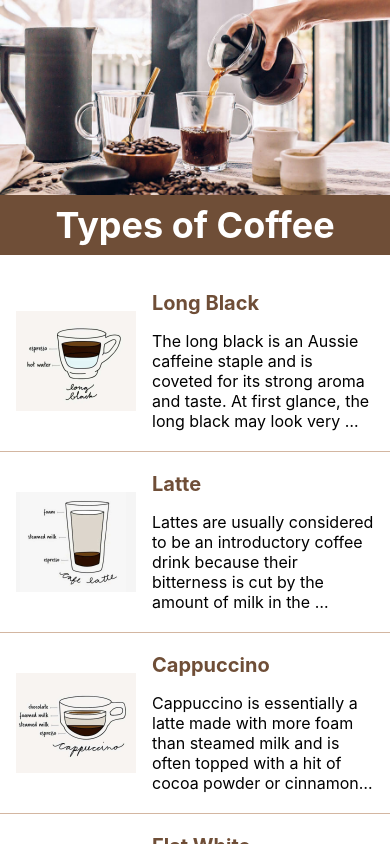
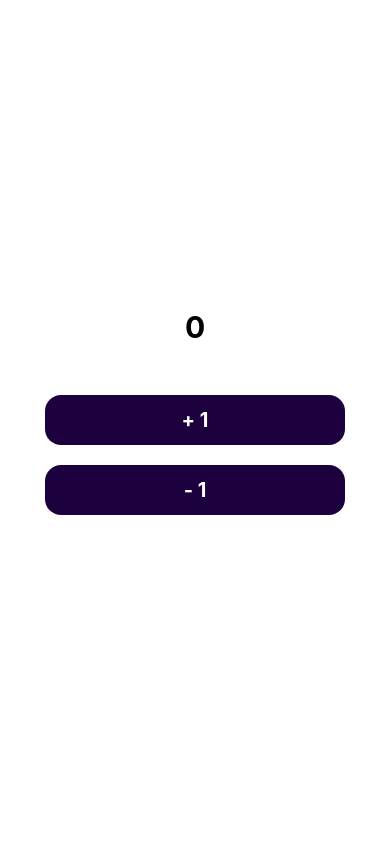
Before and after one commit to coffstack/PRN-FirstApp, a React Native app: screen / in a window 390 px wide. Built offline with nearby package versions, Linux system fonts and the light colour scheme.

Commit message:
initial value

```diff
--- a/App.tsx
+++ b/App.tsx
@@ -11,42 +11,46 @@ import {
 } from "react-native";
 import { CoffeeHeader } from "./CoffeeList/CoffeeHeader";
 import { CoffeeItem } from "./CoffeeList/CoffeeItem";
-import { coffeeList100 } from "./CoffeeList/data/coffeeLis100";
 import { Coffee, coffeeList } from "./CoffeeList/data/coffeeList";
 import { SeparatorItem } from "./CoffeeList/SeparatorItem";
 import { Button } from "./components/Button";
-import { List } from "./components/List";
-import { TextInput } from "./components/TextInput";
-import { login } from "./service/authService";
 
 export default function App() {
-  function changeName(text: string) {
-    console.log(text);
+  let count = 0;
+
+  function increment() {
+    count = count + 1;
+    console.log(count);
   }
 
-  function renderItem({ item }: ListRenderItemInfo<Coffee>) {
-    return <CoffeeItem {...item} />;
+  function decrement() {
+    count = count - 1;
+    console.log(count);
   }
   return (
     <View style={styles.container}>
-      <FlatList
-        // numColumns={2}
-        ListHeaderComponent={CoffeeHeader}
-        ItemSeparatorComponent={SeparatorItem}
-        data={coffeeList}
-        keyExtractor={(coffee) => coffee.name}
-        // renderItem={({ item }) => <CoffeeItem {...item} />}
-        renderItem={renderItem}
-        // windowSize={3}
-        //           initialNumToRender={20}
-      />
+      <Text style={styles.count}>{count}</Text>
+
+      <Button onPress={increment} title="+ 1" style={styles.buttonContainer} />
+
+      <Button onPress={decrement} title="- 1" style={styles.buttonContainer} />
     </View>
   );
 }
 
 const styles = StyleSheet.create({
+  count: {
+    fontSize: 30,
+    marginBottom: 50,
+    fontWeight: "bold",
+  },
+  buttonContainer: {
+    marginBottom: 20,
+  },
   container: {
     flex: 1,
     backgroundColor: "#FFF",
+    justifyContent: "center",
+    alignItems: "center",
   },
 });
```
